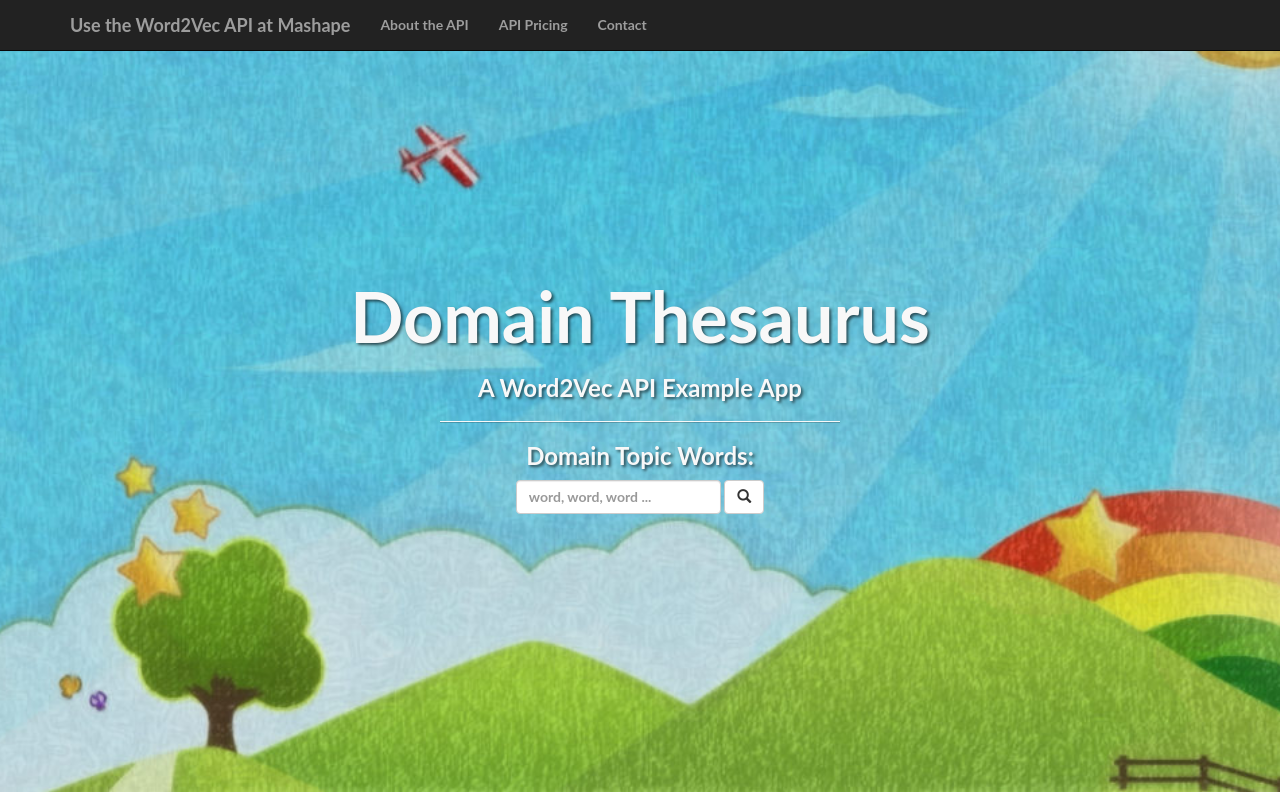
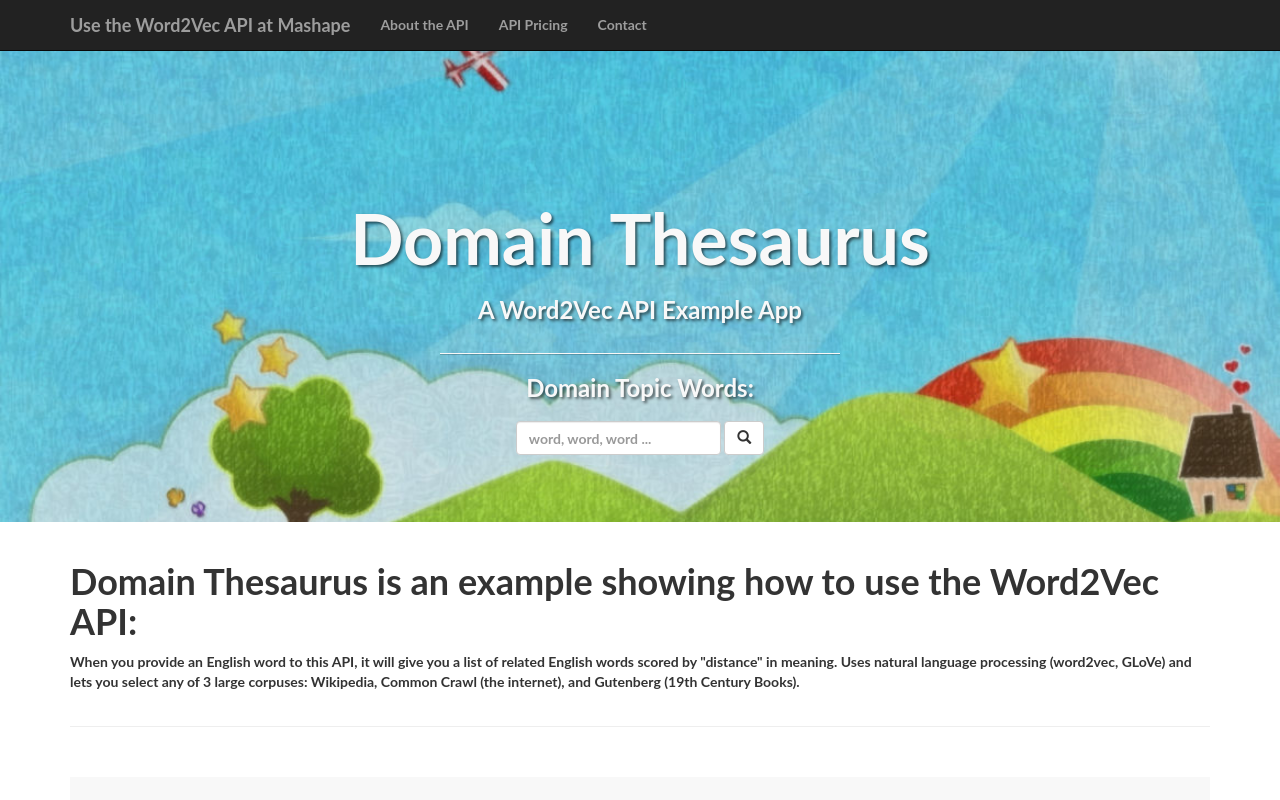
Before and after one commit to canadaduane/word2vec-domains, a plain HTML site: page public/index.html in a window 1280 px wide. Shown: the top 800 px of the page. Drawn offline with Linux system fonts and the light colour scheme.

Commit message:
updated css

```diff
--- a/public/css/custom.css
+++ b/public/css/custom.css
@@ -31,8 +31,8 @@ h6 {
 }
 
 .intro-header {
-    padding-top: 50px; /* If you're making other pages, make sure there is 50px of padding to make sure the navbar doesn't overlap content! */
-    padding-bottom: 50px;
+    padding-top: 20px; /* If you're making other pages, make sure there is 50px of padding to make sure the navbar doesn't overlap content! */
+    padding-bottom: 10px;
     text-align: center;
     color: #f8f8f8;
     background: url(../images/backg2.jpg) no-repeat center center;
@@ -41,8 +41,8 @@ h6 {
 
 .intro-message {
     position: relative;
-    padding-top: 20%;
-    padding-bottom: 20%;
+    padding-top: 14%;
+    padding-bottom: 5%;
 }
 
 .intro-message > h1 {
@@ -173,6 +173,8 @@ p.copyright {
 
 .results-wrapper {
     margin-top: 1em;
+
+
 }
 
 .results-item {
@@ -180,9 +182,41 @@ p.copyright {
     font-size: 18pt;
     color: #ca8922;
     margin-left: 2em;
+
+
 }
 
 .results-item .available {
     font-weight: normal;
     color: #daa942;
+
+
 }
+
+
+
+
+
+h1 {
+    padding-top: 20px;
+}
+
+
+
+
+
+
+.container {
+    /* padding-top: 20px; */
+}
+
+
+
+
+input.form-control {
+    /* margin-top: 10px; */
+}
+
+h3 {
+    padding-bottom: 10px;
+}
```
